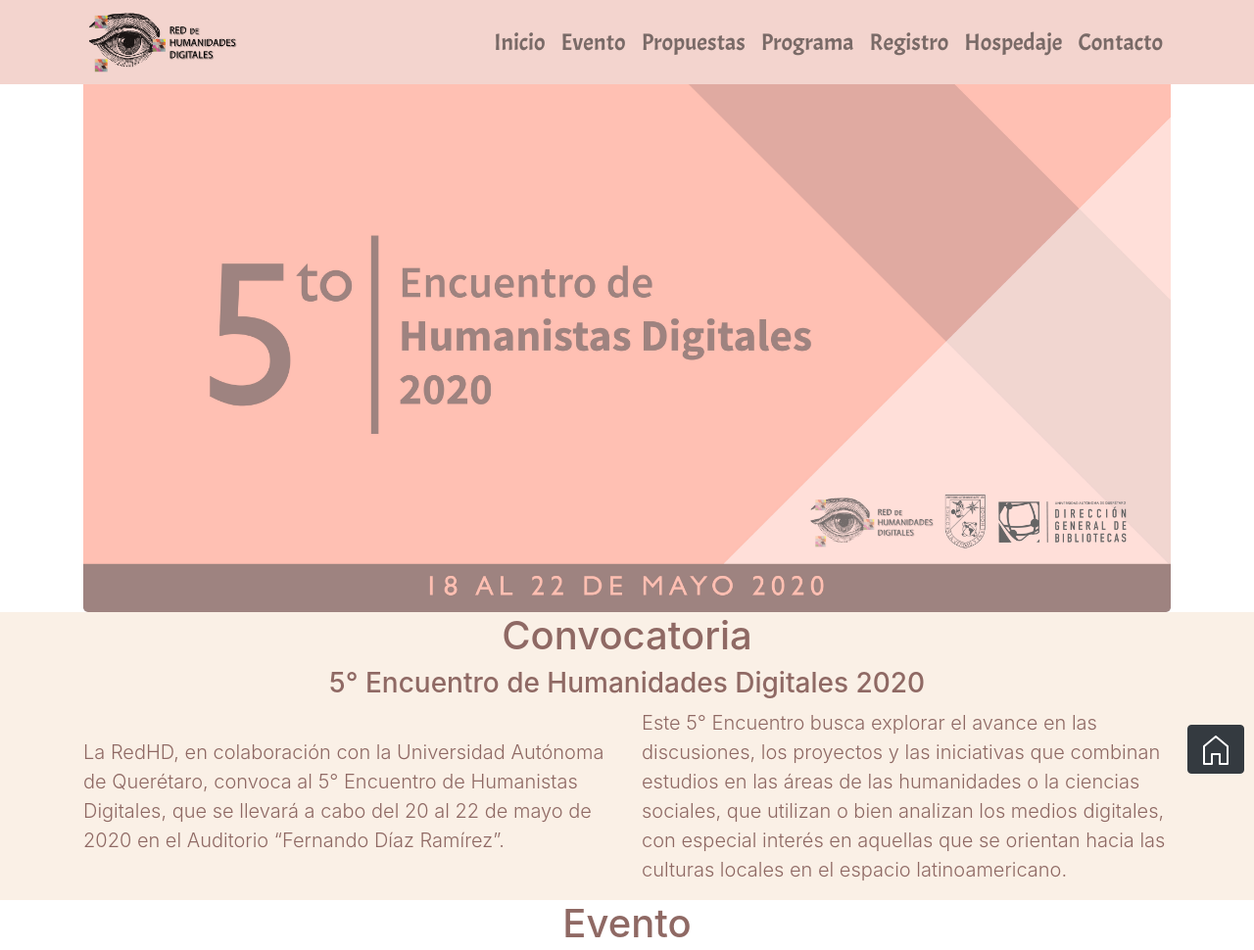
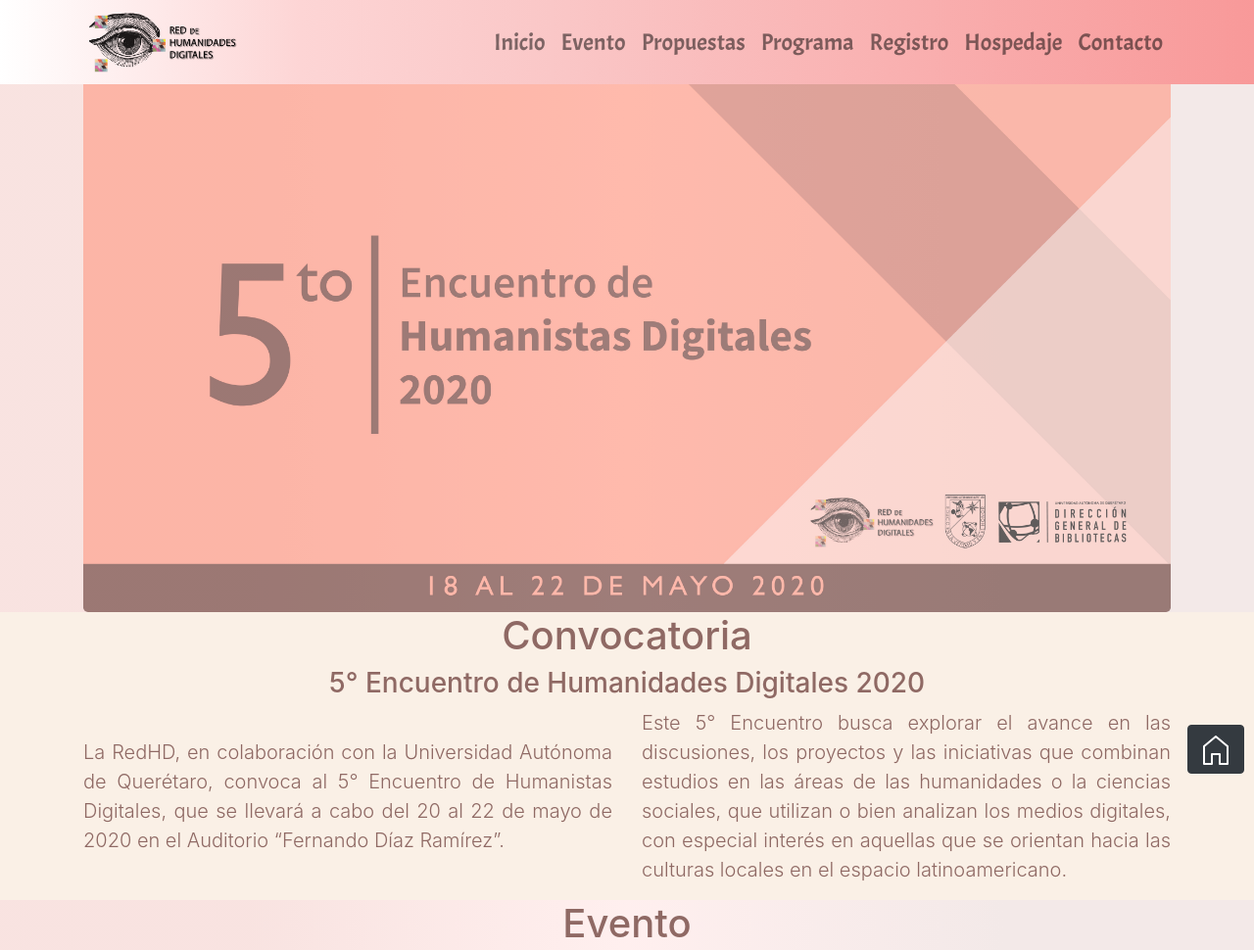
Before and after one commit to thelule/redhd, a website: page index.html in a window 1280 px wide. Shown: the top 970 px of the page at 98% size. Drawn offline with nearby package versions, Linux system fonts and the light colour scheme.

Commit message:
css gradiente

```diff
--- a/css/styles-rhd.css
+++ b/css/styles-rhd.css
@@ -14,6 +14,7 @@ body {
   background-size: cover;
   -o-background-size: cover;
 }
+
 
 canvas{ display: block;}
 
@@ -112,6 +113,16 @@ a:hover {
   background-color:#E4A49F !important;
 }
 
+a:focus {
+  background-color:#E4A49F !important;
+  outline: none !important;
+}
+
+a:after {
+  background-color:#E4A49F !important;
+  outline: none !important;
+}
+
 .dropdown-item {
   color: #A18381;
 }
@@ -119,3 +130,22 @@ a:hover {
 .nav-link {
   outline: none !important;
 }
+
+p {
+  text-align: justify !important;
+}
+
+.hospedaje > p{
+  text-align: center !important;
+}
+
+
+.gradiente {
+background: rgba(255,255,255,1);
+background: linear-gradient(to right, rgba(255,255,255,1) 0%, rgb(253, 213, 213) 24%, rgb(250, 199, 199) 44%, rgb(248, 153, 153) 100%);
+}
+
+.gradiente-i {
+  background: rgba(255,255,255,1);
+  background: linear-gradient(to left, rgb(243, 233, 232) 20%, rgba(255, 231, 230, 0.664) 50%, rgba(247, 220, 217, 0.801) 80%);
+  }
```
